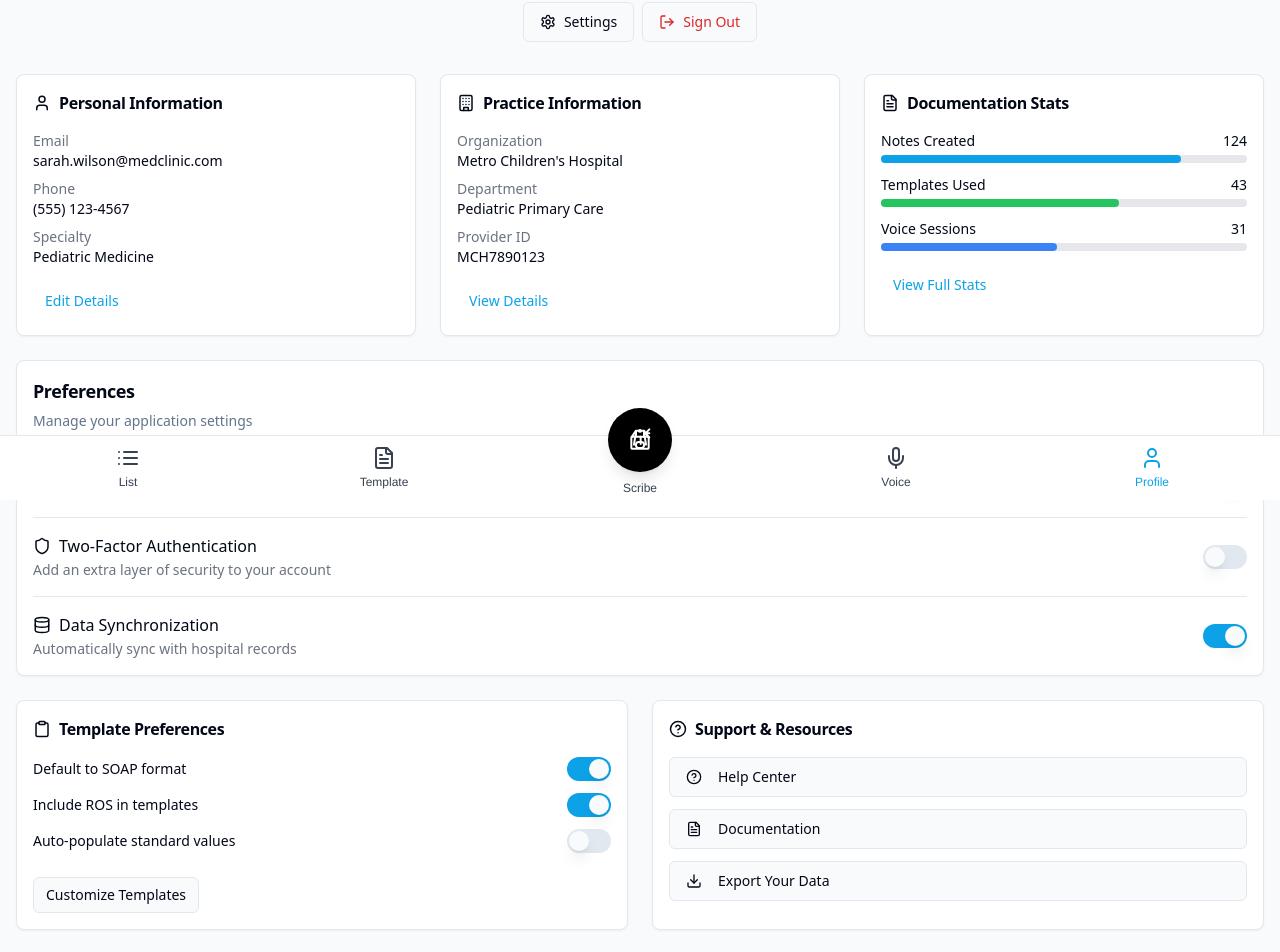
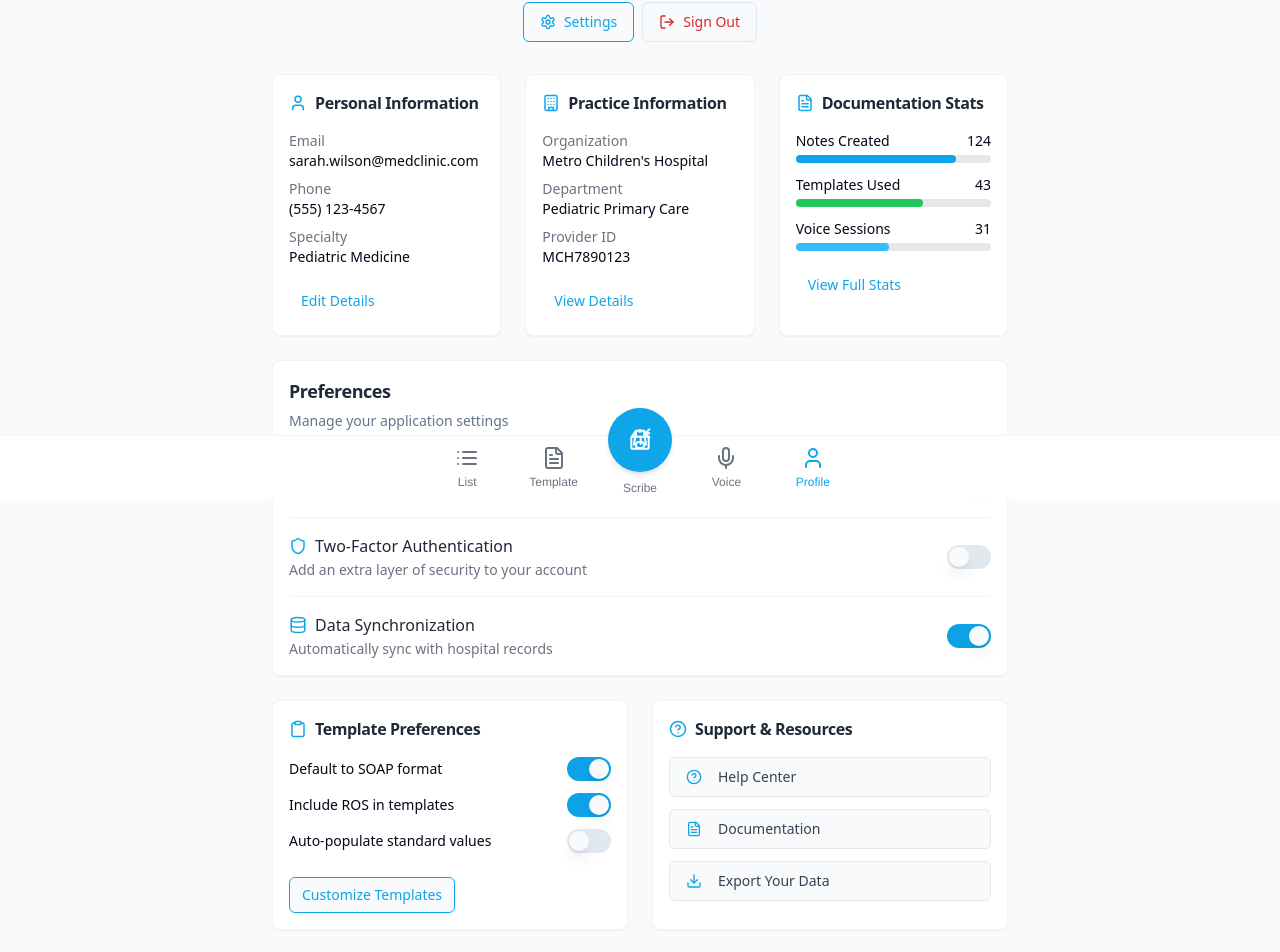
Before and after one commit to primemerchantapp/daisy-scribe-mate, a React (Vite) app: page /profile in a window 1280 px wide. Shown: the part 300-1252 px from the top of the page. Built offline with nearby package versions, Linux system fonts and the light colour scheme.

Commit message:
Refactor: Maintain color and aesthetics
Refactor the application to maintain the existing color scheme and overall aesthetic, ensuring a consistent user interface across all pages.

```diff
--- a/src/components/BottomNavbar.tsx
+++ b/src/components/BottomNavbar.tsx
@@ -30,32 +30,32 @@ const BottomNavbar = () => {
   const location = useLocation();
 
   return (
-    <div className="fixed bottom-0 left-0 right-0 bg-white border-t border-gray-200 z-10">
-      <div className="flex justify-around items-center h-16">
-        <Link to="/list" className={`flex flex-col items-center justify-center w-full py-1 ${location.pathname === '/list' ? 'text-primary' : 'text-gray-700'}`}>
-          <List size={24} className={location.pathname === '/list' ? 'text-primary' : 'text-gray-700'} />
+    <div className="fixed bottom-0 left-0 right-0 bg-white border-t border-gray-100 z-10">
+      <div className="flex justify-around items-center h-16 px-2 max-w-md mx-auto">
+        <Link to="/list" className={`flex flex-col items-center justify-center w-full py-1 ${location.pathname === '/list' ? 'text-medical-primary' : 'text-gray-500'}`}>
+          <List size={24} className={location.pathname === '/list' ? 'text-medical-primary' : 'text-gray-500'} />
           <span className="text-xs mt-1 font-helvetica">List</span>
         </Link>
 
-        <Link to="/template" className={`flex flex-col items-center justify-center w-full py-1 ${location.pathname === '/template' ? 'text-primary' : 'text-gray-700'}`}>
-          <FileText size={24} className={location.pathname === '/template' ? 'text-primary' : 'text-gray-700'} />
+        <Link to="/template" className={`flex flex-col items-center justify-center w-full py-1 ${location.pathname === '/template' ? 'text-medical-primary' : 'text-gray-500'}`}>
+          <FileText size={24} className={location.pathname === '/template' ? 'text-medical-primary' : 'text-gray-500'} />
           <span className="text-xs mt-1 font-helvetica">Template</span>
         </Link>
 
         <div className="relative w-full flex justify-center items-center">
-          <div className="absolute -top-8 bg-black p-4 rounded-full shadow-lg">
+          <div className="absolute -top-8 bg-medical-primary p-4 rounded-full shadow-md">
             <ScribeMedicIcon />
           </div>
-          <span className="text-xs mt-10 text-gray-700 font-helvetica">Scribe</span>
+          <span className="text-xs mt-10 text-gray-500 font-helvetica">Scribe</span>
         </div>
 
-        <Link to="/voice" className={`flex flex-col items-center justify-center w-full py-1 ${location.pathname === '/voice' ? 'text-primary' : 'text-gray-700'}`}>
-          <Mic size={24} className={location.pathname === '/voice' ? 'text-primary' : 'text-gray-700'} />
+        <Link to="/voice" className={`flex flex-col items-center justify-center w-full py-1 ${location.pathname === '/voice' ? 'text-medical-primary' : 'text-gray-500'}`}>
+          <Mic size={24} className={location.pathname === '/voice' ? 'text-medical-primary' : 'text-gray-500'} />
           <span className="text-xs mt-1 font-helvetica">Voice</span>
         </Link>
 
-        <Link to="/profile" className={`flex flex-col items-center justify-center w-full py-1 ${location.pathname === '/profile' ? 'text-primary' : 'text-gray-700'}`}>
-          <User size={24} className={location.pathname === '/profile' ? 'text-primary' : 'text-gray-700'} />
+        <Link to="/profile" className={`flex flex-col items-center justify-center w-full py-1 ${location.pathname === '/profile' ? 'text-medical-primary' : 'text-gray-500'}`}>
+          <User size={24} className={location.pathname === '/profile' ? 'text-medical-primary' : 'text-gray-500'} />
           <span className="text-xs mt-1 font-helvetica">Profile</span>
         </Link>
       </div>
--- a/src/components/Header.tsx
+++ b/src/components/Header.tsx
@@ -4,7 +4,7 @@ import { Info, Volume2 } from 'lucide-react';
 
 const Header = () => {
   return (
-    <header className="fixed top-0 left-0 right-0 z-10 bg-white border-b border-gray-200 shadow-sm">
+    <header className="fixed top-0 left-0 right-0 z-10 bg-white border-b border-gray-100 shadow-sm">
       <div className="container mx-auto px-4 py-3 flex items-center justify-between">
         <div className="flex items-center">
           <div className="relative mr-3">
@@ -17,10 +17,10 @@ const Header = () => {
           <h1 className="text-xl font-medium text-gray-800 font-helvetica">Scribe Medic</h1>
         </div>
         <div className="flex space-x-4">
-          <button className="text-gray-700 p-1 rounded-full hover:bg-gray-100">
+          <button className="text-medical-primary p-1 rounded-full hover:bg-blue-50 transition-colors">
             <Info size={24} />
           </button>
-          <button className="text-gray-700 p-1 rounded-full hover:bg-gray-100">
+          <button className="text-medical-primary p-1 rounded-full hover:bg-blue-50 transition-colors">
             <Volume2 size={24} />
           </button>
         </div>
--- a/src/pages/ProfilePage.tsx
+++ b/src/pages/ProfilePage.tsx
@@ -19,29 +19,29 @@ const ProfilePage = () => {
     <div className="min-h-screen bg-gray-50">
       <Header />
 
-      <main className="container mx-auto pt-20 pb-24 px-4 overflow-y-auto">
+      <main className="container mx-auto pt-20 pb-24 px-4 max-w-3xl">
         <div className="flex flex-col items-center mb-8">
           <div className="relative mb-4">
             <Avatar className="h-24 w-24 border-4 border-white shadow-md">
               <AvatarImage src="https://images.unsplash.com/photo-1559839734-2b71ea197ec2?auto=format&fit=crop&q=80" alt="Dr. Sarah Wilson" />
               <AvatarFallback>SW</AvatarFallback>
             </Avatar>
-            <Button size="icon" variant="secondary" className="absolute bottom-0 right-0 rounded-full h-8 w-8">
+            <Button size="icon" variant="secondary" className="absolute bottom-0 right-0 rounded-full h-8 w-8 bg-medical-primary text-white hover:bg-medical-secondary">
               <Pencil size={16} />
             </Button>
           </div>
-          <h1 className="text-2xl font-bold">Dr. Sarah Wilson</h1>
+          <h1 className="text-2xl font-bold text-gray-800">Dr. Sarah Wilson</h1>
           <p className="text-gray-600">Pediatric Physician</p>
           <div className="flex gap-2 mt-2">
-            <Badge variant="outline" className="bg-blue-50 text-blue-700 hover:bg-blue-50">
+            <Badge variant="outline" className="bg-blue-50 text-medical-primary hover:bg-blue-100">
               Verified Provider
             </Badge>
-            <Badge variant="outline" className="bg-green-50 text-green-700 hover:bg-green-50">
+            <Badge variant="outline" className="bg-green-50 text-green-700 hover:bg-green-100">
               Premium
             </Badge>
           </div>
           <div className="flex gap-2 mt-6">
-            <Button variant="outline" className="flex items-center gap-2">
+            <Button variant="outline" className="flex items-center gap-2 border-medical-primary text-medical-primary hover:bg-blue-50">
               <Settings size={16} />
               <span>Settings</span>
             </Button>
@@ -53,10 +53,10 @@ const ProfilePage = () => {
         </div>
 
         <div className="grid grid-cols-1 md:grid-cols-3 gap-6 mb-6">
-          <Card className="shadow-sm">
+          <Card className="shadow-sm border border-gray-100">
             <CardHeader className="p-4 pb-2">
-              <CardTitle className="text-base font-semibold flex items-center gap-2">
-                <User size={18} />
+              <CardTitle className="text-base font-semibold flex items-center gap-2 text-gray-800">
+                <User size={18} className="text-medical-primary" />
                 Personal Information
               </CardTitle>
             </CardHeader>
@@ -75,16 +75,16 @@ const ProfilePage = () => {
               </div>
             </CardContent>
             <CardFooter className="p-4 pt-0">
-              <Button variant="ghost" size="sm" className="text-primary">
+              <Button variant="ghost" size="sm" className="text-medical-primary hover:bg-blue-50">
                 Edit Details
               </Button>
             </CardFooter>
           </Card>
 
-          <Card className="shadow-sm">
+          <Card className="shadow-sm border border-gray-100">
             <CardHeader className="p-4 pb-2">
-              <CardTitle className="text-base font-semibold flex items-center gap-2">
-                <Building size={18} />
+              <CardTitle className="text-base font-semibold flex items-center gap-2 text-gray-800">
+                <Building size={18} className="text-medical-primary" />
                 Practice Information
               </CardTitle>
             </CardHeader>
@@ -103,16 +103,16 @@ const ProfilePage = () => {
               </div>
             </CardContent>
             <CardFooter className="p-4 pt-0">
-              <Button variant="ghost" size="sm" className="text-primary">
+              <Button variant="ghost" size="sm" className="text-medical-primary hover:bg-blue-50">
                 View Details
               </Button>
             </CardFooter>
           </Card>
 
-          <Card className="shadow-sm">
+          <Card className="shadow-sm border border-gray-100">
             <CardHeader className="p-4 pb-2">
-              <CardTitle className="text-base font-semibold flex items-center gap-2">
-                <FileText size={18} />
+              <CardTitle className="text-base font-semibold flex items-center gap-2 text-gray-800">
+                <FileText size={18} className="text-medical-primary" />
                 Documentation Stats
               </CardTitle>
             </CardHeader>
@@ -124,7 +124,7 @@ const ProfilePage = () => {
                     <span className="font-medium">124</span>
                   </div>
                   <div className="h-2 bg-gray-200 rounded-full">
-                    <div className="h-2 bg-primary rounded-full" style={{ width: '82%' }}></div>
+                    <div className="h-2 bg-medical-primary rounded-full" style={{ width: '82%' }}></div>
                   </div>
                 </div>
                 <div>
@@ -142,52 +142,52 @@ const ProfilePage = () => {
                     <span className="font-medium">31</span>
                   </div>
                   <div className="h-2 bg-gray-200 rounded-full">
-                    <div className="h-2 bg-blue-500 rounded-full" style={{ width: '48%' }}></div>
+                    <div className="h-2 bg-medical-secondary rounded-full" style={{ width: '48%' }}></div>
                   </div>
                 </div>
               </div>
             </CardContent>
             <CardFooter className="p-4 pt-0">
-              <Button variant="ghost" size="sm" className="text-primary">
+              <Button variant="ghost" size="sm" className="text-medical-primary hover:bg-blue-50">
                 View Full Stats
               </Button>
             </CardFooter>
           </Card>
         </div>
 
-        <Card className="shadow-sm mb-6">
+        <Card className="shadow-sm mb-6 border border-gray-100">
           <CardHeader className="p-4 pb-2">
-            <CardTitle className="text-lg font-semibold">Preferences</CardTitle>
+            <CardTitle className="text-lg font-semibold text-gray-800">Preferences</CardTitle>
             <CardDescription>Manage your application settings</CardDescription>
           </CardHeader>
           <CardContent className="p-4 space-y-4">
             <div className="flex items-center justify-between">
               <div className="space-y-0.5">
                 <div className="flex items-center gap-2">
-                  <Bell size={18} />
-                  <span className="text-base font-medium">Notifications</span>
+                  <Bell size={18} className="text-medical-primary" />
+                  <span className="text-base font-medium text-gray-800">Notifications</span>
                 </div>
                 <p className="text-sm text-gray-500">Receive alerts about new updates and features</p>
               </div>
               <Switch defaultChecked />
             </div>
-            <Separator />
+            <Separator className="bg-gray-100" />
             <div className="flex items-center justify-between">
               <div className="space-y-0.5">
                 <div className="flex items-center gap-2">
-                  <Shield size={18} />
-                  <span className="text-base font-medium">Two-Factor Authentication</span>
+                  <Shield size={18} className="text-medical-primary" />
+                  <span className="text-base font-medium text-gray-800">Two-Factor Authentication</span>
                 </div>
                 <p className="text-sm text-gray-500">Add an extra layer of security to your account</p>
               </div>
               <Switch />
             </div>
-            <Separator />
+            <Separator className="bg-gray-100" />
             <div className="flex items-center justify-between">
               <div className="space-y-0.5">
                 <div className="flex items-center gap-2">
-                  <Database size={18} />
-                  <span className="text-base font-medium">Data Synchronization</span>
+                  <Database size={18} className="text-medical-primary" />
+                  <span className="text-base font-medium text-gray-800">Data Synchronization</span>
                 </div>
                 <p className="text-sm text-gray-500">Automatically sync with hospital records</p>
               </div>
@@ -197,10 +197,10 @@ const ProfilePage = () => {
         </Card>
 
         <div className="grid grid-cols-1 md:grid-cols-2 gap-6">
-          <Card className="shadow-sm">
+          <Card className="shadow-sm border border-gray-100">
             <CardHeader className="p-4 pb-2">
-              <CardTitle className="text-base font-semibold flex items-center gap-2">
-                <Clipboard size={18} />
+              <CardTitle className="text-base font-semibold flex items-center gap-2 text-gray-800">
+                <Clipboard size={18} className="text-medical-primary" />
                 Template Preferences
               </CardTitle>
             </CardHeader>
@@ -221,31 +221,31 @@ const ProfilePage = () => {
               </div>
             </CardContent>
             <CardFooter className="p-4 pt-2">
-              <Button variant="outline" size="sm">
+              <Button variant="outline" size="sm" className="border-medical-primary text-medical-primary hover:bg-blue-50">
                 Customize Templates
               </Button>
             </CardFooter>
           </Card>
 
-          <Card className="shadow-sm">
+          <Card className="shadow-sm border border-gray-100">
             <CardHeader className="p-4 pb-2">
-              <CardTitle className="text-base font-semibold flex items-center gap-2">
-                <HelpCircle size={18} />
+              <CardTitle className="text-base font-semibold flex items-center gap-2 text-gray-800">
+                <HelpCircle size={18} className="text-medical-primary" />
                 Support & Resources
               </CardTitle>
             </CardHeader>
             <CardContent className="p-4 pt-2">
               <div className="space-y-3">
-                <Button variant="outline" className="w-full justify-start">
-                  <HelpCircle className="mr-2" size={16} />
+                <Button variant="outline" className="w-full justify-start text-gray-700 border-gray-200 hover:bg-gray-50">
+                  <HelpCircle className="mr-2 text-medical-primary" size={16} />
                   Help Center
                 </Button>
-                <Button variant="outline" className="w-full justify-start">
-                  <FileText className="mr-2" size={16} />
+                <Button variant="outline" className="w-full justify-start text-gray-700 border-gray-200 hover:bg-gray-50">
+                  <FileText className="mr-2 text-medical-primary" size={16} />
                   Documentation
                 </Button>
-                <Button variant="outline" className="w-full justify-start">
-                  <Download className="mr-2" size={16} />
+                <Button variant="outline" className="w-full justify-start text-gray-700 border-gray-200 hover:bg-gray-50">
+                  <Download className="mr-2 text-medical-primary" size={16} />
                   Export Your Data
                 </Button>
               </div>
```
